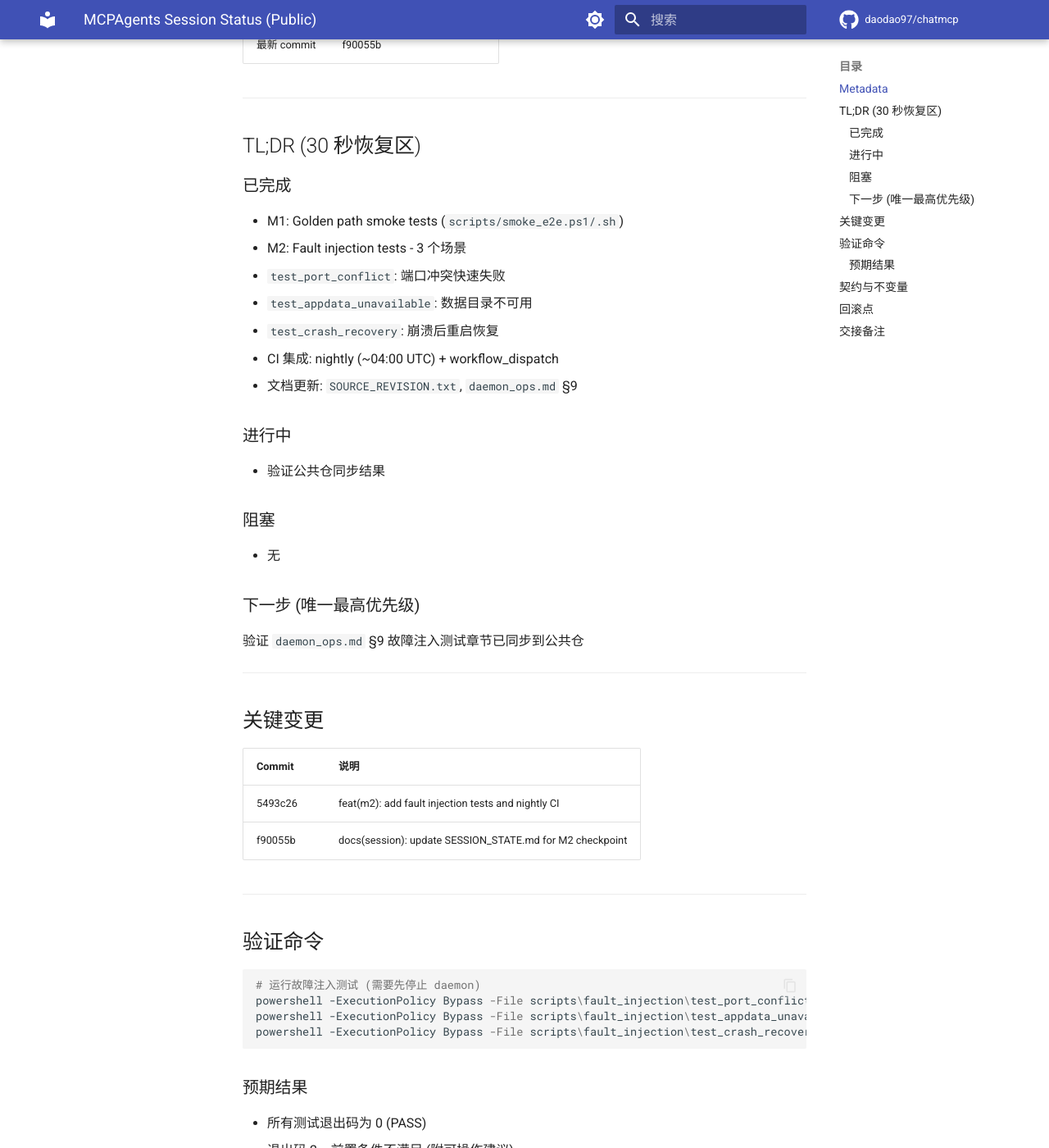
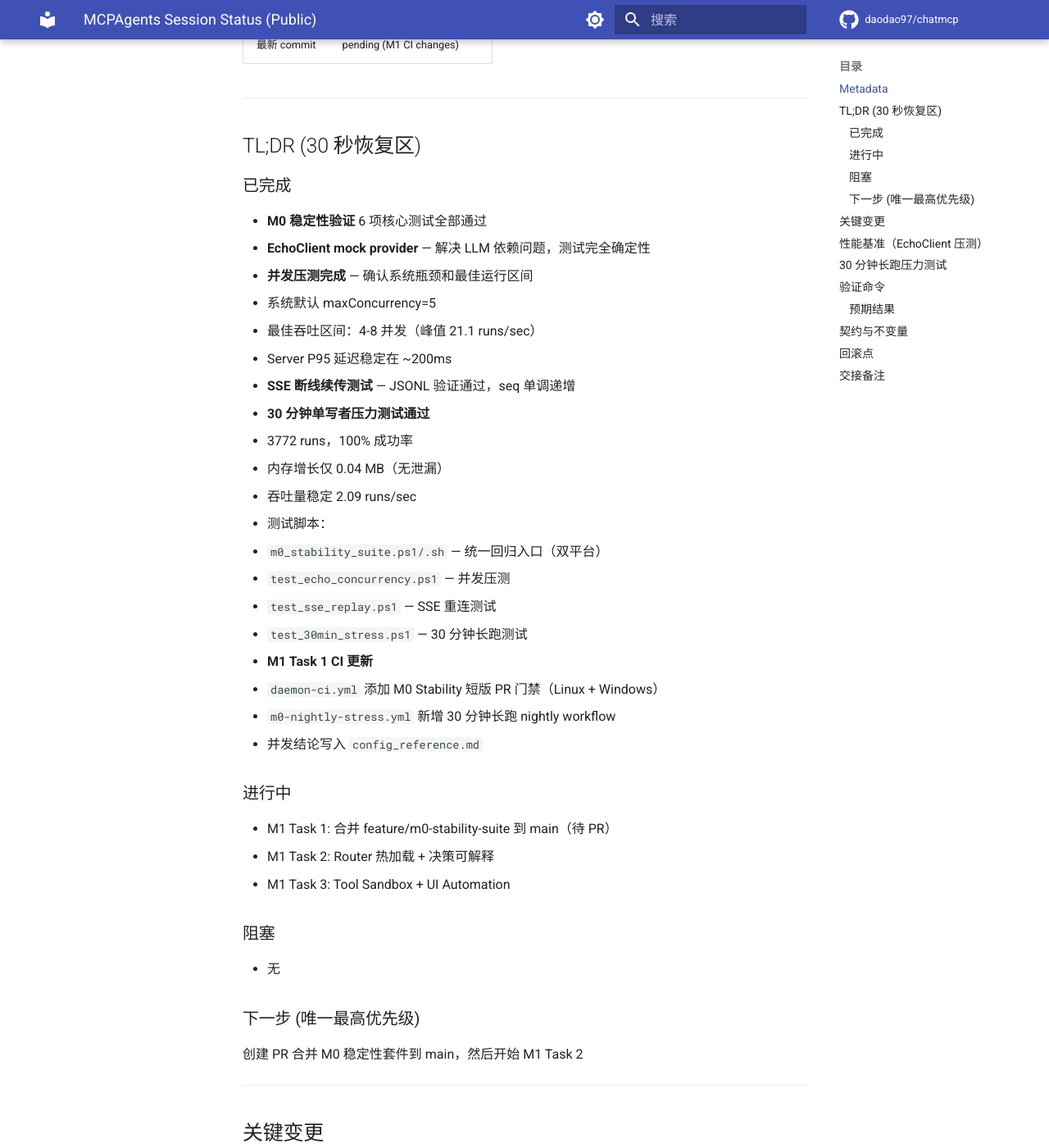
Before and after one commit to yllrbill/mcpagents-development-docs, an MkDocs documentation site: the page built from docs/guide/reference/SESSION_PUBLIC.md, in a window 1280 px wide and 1400 px high, scrolled down 566 px. Shown: the whole window at 82% size. Built offline with MkDocs 1.6.1 and Material for MkDocs 9.7.7, drawn with Linux system fonts in a browser that asks for light colours; comment, search, counter and statistics services are not loaded; some of the changed text lies outside the part shown.

Commit message:
Sync docs from private repo
Source commit: a2b01a1cad39f4dcfda0e40cf1010f87a3961786
Whitelist version: 1.0.0
Triggered by: push

````diff
--- a/docs/guide/reference/SESSION_PUBLIC.md
+++ b/docs/guide/reference/SESSION_PUBLIC.md
@@ -9,11 +9,11 @@
 
 | 项目 | 值 |
 |------|-----|
-| 当前里程碑 | M2 — Fault Injection Tests |
-| 会话编号 | 2025-12-20_m2_fault_injection |
-| 更新时间 | 2025-12-20 17:50 (UTC+8) |
-| 当前分支 | main |
-| 最新 commit | f90055b |
+| 当前里程碑 | M1 — 本机"好用"+全流程稳定 |
+| 会话编号 | 2025-12-20_m1_ci_hardening |
+| 更新时间 | 2025-12-20 22:30 (UTC+8) |
+| 当前分支 | feature/m0-stability-suite |
+| 最新 commit | pending (M1 CI changes) |
 
 ---
 
@@ -21,17 +21,32 @@
 
 ### 已完成
 
-- M1: Golden path smoke tests (`scripts/smoke_e2e.ps1/.sh`)
-- M2: Fault injection tests - 3 个场景
-  - `test_port_conflict`: 端口冲突快速失败
-  - `test_appdata_unavailable`: 数据目录不可用
-  - `test_crash_recovery`: 崩溃后重启恢复
-- CI 集成: nightly (~04:00 UTC) + workflow_dispatch
-- 文档更新: `SOURCE_REVISION.txt`, `daemon_ops.md` §9
+- **M0 稳定性验证** 6 项核心测试全部通过
+- **EchoClient mock provider** — 解决 LLM 依赖问题，测试完全确定性
+- **并发压测完成** — 确认系统瓶颈和最佳运行区间
+  - 系统默认 maxConcurrency=5
+  - 最佳吞吐区间：4-8 并发（峰值 21.1 runs/sec）
+  - Server P95 延迟稳定在 ~200ms
+- **SSE 断线续传测试** — JSONL 验证通过，seq 单调递增
+- **30 分钟单写者压力测试通过**
+  - 3772 runs，100% 成功率
+  - 内存增长仅 0.04 MB（无泄漏）
+  - 吞吐量稳定 2.09 runs/sec
+- 测试脚本：
+  - `m0_stability_suite.ps1/.sh` — 统一回归入口（双平台）
+  - `test_echo_concurrency.ps1` — 并发压测
+  - `test_sse_replay.ps1` — SSE 重连测试
+  - `test_30min_stress.ps1` — 30 分钟长跑测试
+- **M1 Task 1 CI 更新**
+  - `daemon-ci.yml` 添加 M0 Stability 短版 PR 门禁（Linux + Windows）
+  - `m0-nightly-stress.yml` 新增 30 分钟长跑 nightly workflow
+  - 并发结论写入 `config_reference.md`
 
 ### 进行中
 
-- 验证公共仓同步结果
+- M1 Task 1: 合并 feature/m0-stability-suite 到 main（待 PR）
+- M1 Task 2: Router 热加载 + 决策可解释
+- M1 Task 3: Tool Sandbox + UI Automation
 
 ### 阻塞
 
@@ -39,7 +54,7 @@
 
 ### 下一步 (唯一最高优先级)
 
-验证 `daemon_ops.md` §9 故障注入测试章节已同步到公共仓
+创建 PR 合并 M0 稳定性套件到 main，然后开始 M1 Task 2
 
 ---
 
@@ -47,24 +62,56 @@
 
 | Commit | 说明 |
 |--------|------|
-| 5493c26 | feat(m2): add fault injection tests and nightly CI |
-| f90055b | docs(session): update SESSION_STATE.md for M2 checkpoint |
+| 81343fc | feat(m0): add 30-minute single-writer stress test |
+| 2de2719 | docs(session): update SESSION_STATE for M0 concurrency test |
+| 6a1a740 | feat(m0): add concurrency stress test and SSE replay test |
+| b7386c0 | feat(m0): add echo provider for deterministic testing |
+| f0fc433 | feat(m0): add M0 stability regression suite |
+
+---
+
+## 性能基准（EchoClient 压测）
+
+| 并发数 | 吞吐量 | Server P95 | Client P95 | 备注 |
+|--------|--------|------------|------------|------|
+| 4 | 16.4 runs/s | 200ms | 231ms | 最佳性能 |
+| 8 | 21.1 runs/s | 190ms | 481ms | 峰值吞吐 |
+| 16 | 7.0 runs/s | 202ms | 2284ms | 队列拥塞 |
+
+## 30 分钟长跑压力测试
+
+| 指标 | 结果 |
+|------|------|
+| 总 Runs | 3772 |
+| 成功率 | 100% |
+| 内存增长 | 0.04 MB |
+| 吞吐量 | 2.09 runs/sec |
+| Server P95 | 233ms |
+| Server P99 | 247ms |
 
 ---
 
 ## 验证命令
 
 ```powershell
-# 运行故障注入测试 (需要先停止 daemon)
-powershell -ExecutionPolicy Bypass -File scripts\fault_injection\test_port_conflict.ps1
-powershell -ExecutionPolicy Bypass -File scripts\fault_injection\test_appdata_unavailable.ps1 -Port 8789
-powershell -ExecutionPolicy Bypass -File scripts\fault_injection\test_crash_recovery.ps1 -Port 8790
+# 启动 daemon
+cd apps\mcpagentsd
+dart run bin/main.dart --port 8787
+
+# M0 稳定性套件（确定性测试）
+powershell -ExecutionPolicy Bypass -File scripts\m0_stability_suite.ps1 -UseEcho -QuickMode
+
+# 并发压测
+powershell -ExecutionPolicy Bypass -File scripts\test_echo_concurrency.ps1 -ConcurrentRuns 4 -TotalRuns 20
+
+# SSE 重连测试
+powershell -ExecutionPolicy Bypass -File scripts\test_sse_replay.ps1 -UseEcho
 ```
 
 ### 预期结果
 
-- 所有测试退出码为 0 (PASS)
-- 退出码 2 = 前置条件不满足 (附可操作建议)
+- M0 套件：5 PASS, 0 FAIL, 2 SKIP
+- 并发压测（4 并发）：16+ runs/sec，P95 < 250ms
 
 ---
 
@@ -73,17 +120,21 @@ powershell -ExecutionPolicy Bypass -File scripts\fault_injection\test_crash_reco
 - 免鉴权端点: `/v1/health`, `/v1/version`, `/v1/pair`
 - 其他端点必须鉴权 (401)
 - 测试退出码: 0=PASS, 1=FAIL, 2=PRECONDITION_FAILURE
+- Queue 并发: 默认 maxConcurrency=5
+- Echo Provider: `preferred_provider: "echo"`, `preferred_model: "echo"`
 
 ---
 
 ## 回滚点
 
-- 回滚到: f8dc94a (M2 之前)
+- 回滚到: 67505ac (M0 验证前)
 
 ---
 
 ## 交接备注
 
-- PowerShell 5.1 不支持 `??` 运算符，需用 if/elseif
-- Git Bash 下 `taskkill /PID` 会被转换为路径，用 PowerShell `Stop-Process` 替代
-- 故障注入测试使用不同端口 (8787/8789/8790) 避免冲突
+- **使用 echo provider 进行确定性测试**：`-UseEcho` 开关
+- **并发配置**：系统默认 maxConcurrency=5，最佳区间 4-8
+- PowerShell 转义问题：在 Bash 中调用 PowerShell 时 `$` 符号需要特殊处理
+- API 返回 `run_id`（snake_case），不是 `runId`
+- JSONL 事件：seq 从 1 开始，单调递增，终态事件是最后一条
--- a/docs/guide/reference/SOURCE_REVISION.txt
+++ b/docs/guide/reference/SOURCE_REVISION.txt
@@ -2,9 +2,9 @@
 # 此文件由同步工作流自动生成，用于版本溯源
 
 source_repo: daodao97/chatmcp (private)
-source_commit: 67505acbde8181b370c3d7643680f738dcbf8935
+source_commit: a2b01a1cad39f4dcfda0e40cf1010f87a3961786
 source_branch: main
-sync_timestamp: 2025-12-20T10:36:24Z
+sync_timestamp: 2025-12-20T15:01:09Z
 triggered_by: push
 actor: yllrbill
 whitelist_version: 1.0.0
````
Also changed, not shown: docs/guide/reference/config_reference.md (+35 -1 lines).
